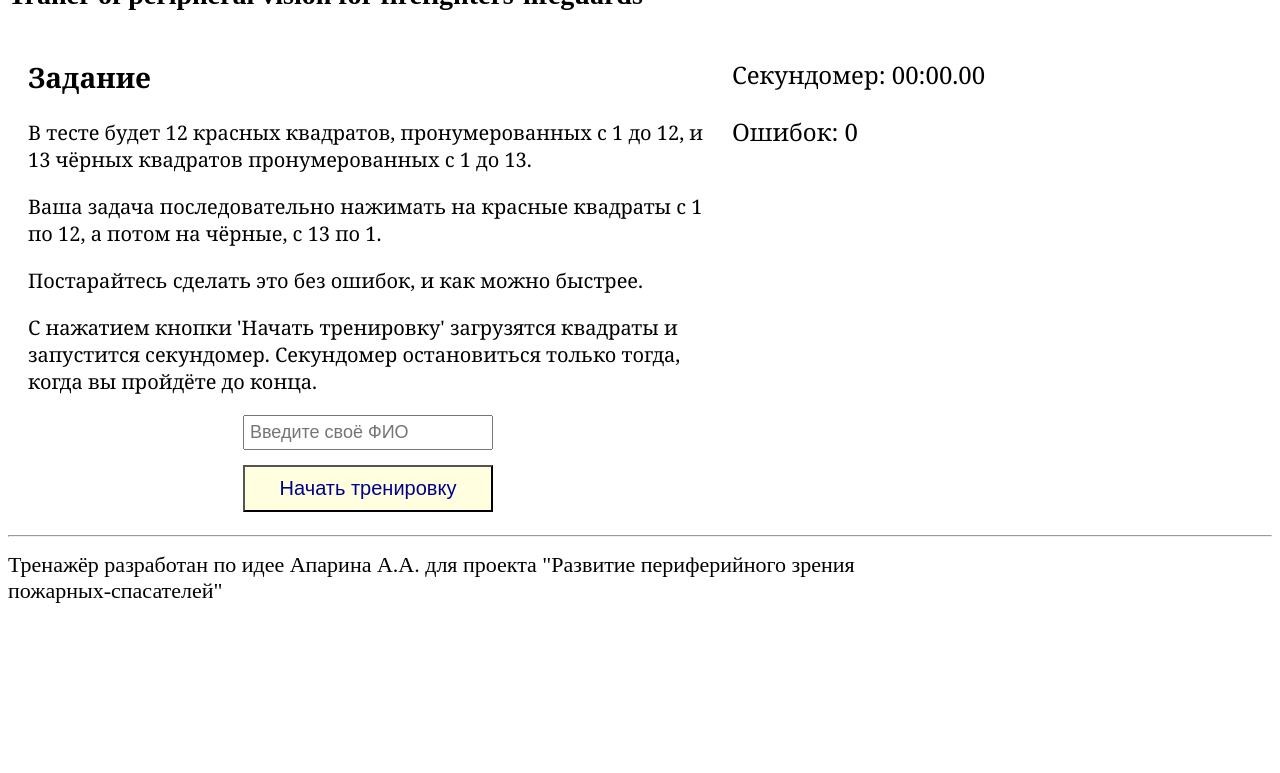
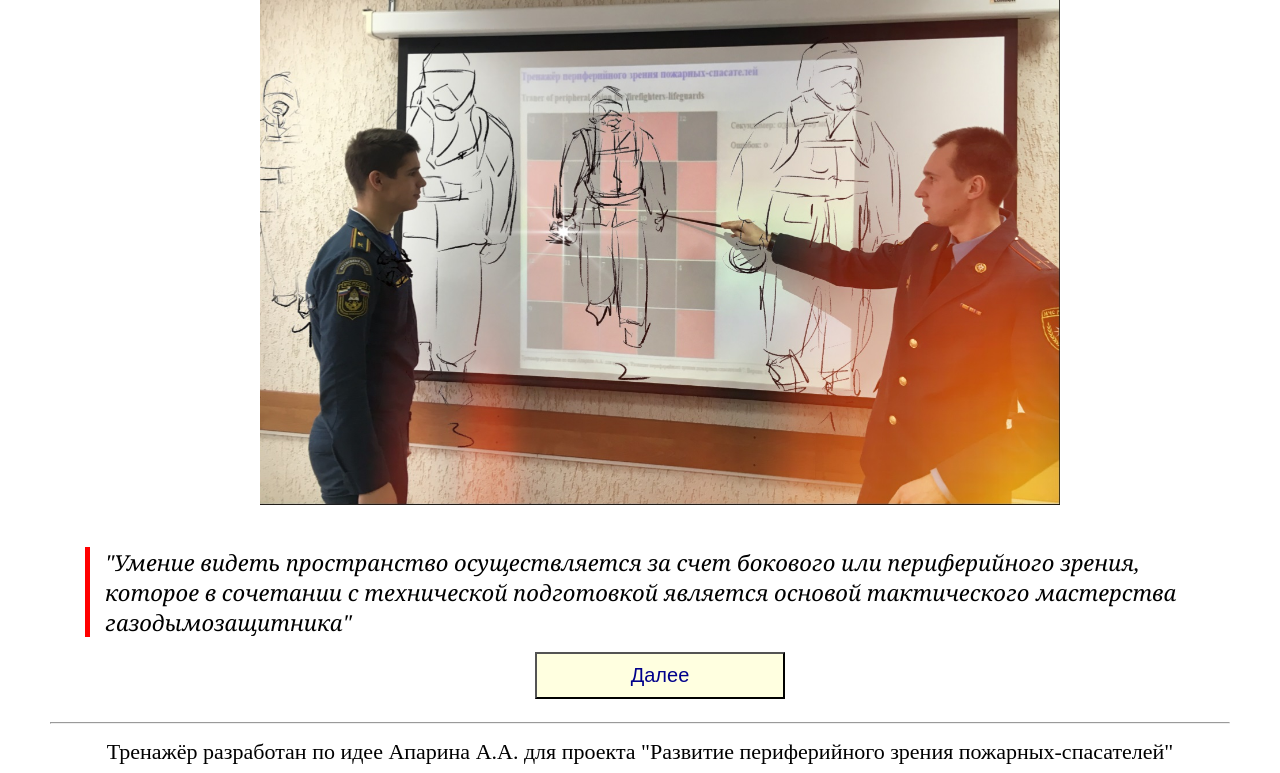
Before and after one commit to Aparin/traner-of-peripheral-vision, a website built with webpack: page dist/traner-of-peripheral-vision.html in a window 1280 px wide. Shown: the part 89-862 px from the top of the page. Before the commit the page ends 800 px from the top, so only its background shows below. Built offline with nearby package versions, Linux system fonts and the light colour scheme.

Commit message:
Added start page

```diff
--- a/package.json
+++ b/package.json
@@ -1,6 +1,6 @@
 {
     "name": "traner-of-peripheral-vision",
-    "version": "1.0.0",
+    "version": "1.0.1",
     "description": "",
     "main": "index.js",
     "scripts": {
--- a/src/index.js
+++ b/src/index.js
@@ -1,28 +1,15 @@
 /* eslint-disable no-undef */
 import './main.css';
-import { currentUser } from './state';
-import squaresToPage from './squaresToPage';
-import Stopwatch from './stopwatch';
-import level1Logic from './level1Logic';
-
-const startTest = () => {
-  currentUser.addName();
-  squaresToPage();
-  const stopwatch = new Stopwatch();
-  stopwatch.start();
-  return stopwatch;
-};
+import start from './start';
 
 root.innerHTML = `
-    <h2>Задание</h2>
-    <p>В тесте будет 12 красных квадратов, пронумерованных с 1 до 12, и 13 чёрных квадратов пронумерованных с 1 до 13.</p>
-    <p>Ваша задача последовательно нажимать на красные квадраты с 1 по 12, а потом на чёрные, с 13 по 1.</p>
-    <p>Постарайтесь сделать это без ошибок, и как можно быстрее.</p>
-    <p>С нажатием кнопки 'Начать тренировку' загрузятся квадраты и запустится секундомер. Секундомер остановиться только тогда, когда вы пройдёте до конца.</p>
-    <input id='name' placeholder="Введите своё ФИО" />
-    <button id = "buttonStart">Начать тренировку</button>
+  <img src="./img1.jpg" />
+  <br />
+  <div class="blockquote">
+  "Умение видеть пространство осуществляется за счет бокового или периферийного зрения, которое в сочетании с технической подготовкой является основой тактического мастерства газодымозащитника"
+  </div>
+  <button id = "buttonNext">Далее</button>
 `;
-buttonStart.onclick = () => {
-  const stopwatch = startTest();
-  level1Logic(stopwatch);
+buttonNext.onclick = () => {
+  start();
 };
--- a/src/main.css
+++ b/src/main.css
@@ -1,8 +1,31 @@
+#conteiner {
+    display: block;
+    margin: 0 auto;
+    width: 1180px;
+}
+
+img {
+    width: 800px;
+    display: block;
+    margin: 0 auto;
+}
+
+.blockquote {
+    border-left: red 5px solid;
+    margin: 15px;
+    padding-left: 15px;
+    font-family: Georgia, 'Times New Roman', Times, serif;
+    font-size: 22px;
+    font-style: italic;
+    line-height: 30px;
+}
+
 h1 {
-    color: blue;
-    margin: 0px auto;
+    color: red;
+    text-align: center;
+    padding-left: 40px;
     margin-bottom: 15px;
-    font-size: 32px;
+    font-size: 40px;
 }
 
 h2 {
@@ -11,11 +34,20 @@ h2 {
 
 #footer {
     font-size: 22px;
-    width: 900px;
+    width: 1180px;
     margin-top: 15px;
+    text-align: center;
 }
 
-#root {
+.rootStart {
+    width: 1180px;
+    display: inline-block;
+    font-size: 20px;
+    font-family: Georgia, 'Times New Roman', Times, serif;
+    padding: 0 20px;
+}
+
+.root {
     width: 680px;
     display: inline-block;
     font-size: 20px;
@@ -31,7 +63,7 @@ h2 {
     width: 236px;
 }
 
-#buttonStart {
+button {
     display: block;
     padding: 10px;
     margin: 0px auto;
@@ -47,7 +79,7 @@ h2 {
     vertical-align: top;
     font-family: Georgia, 'Times New Roman', Times, serif;
     font-size: 24px;
-    width: 500px;
+    width: 450px;
 }
 
 .red,
--- /dev/null
+++ b/src/start.js
@@ -0,0 +1,34 @@
+/* eslint-disable no-undef */
+import level1Logic from './level1Logic';
+import { currentUser } from './state';
+import squaresToPage from './squaresToPage';
+import Stopwatch from './stopwatch';
+
+const start = () => {
+  const startTest = () => {
+    currentUser.addName();
+    squaresToPage();
+    const stopwatch = new Stopwatch();
+    stopwatch.start();
+    return stopwatch;
+  };
+
+  root.innerHTML = `
+      <h2>Задание</h2>
+      <p>В тесте будет 12 красных квадратов, пронумерованных с 1 до 12, и 13 чёрных квадратов пронумерованных с 1 до 13.</p>
+      <p>Ваша задача последовательно нажимать на красные квадраты с 1 по 12, а потом на чёрные, с 13 по 1.</p>
+      <p>Постарайтесь сделать это без ошибок, и как можно быстрее.</p>
+      <p>С нажатием кнопки 'Начать тренировку' загрузятся квадраты и запустится секундомер. Секундомер остановиться только тогда, когда вы пройдёте до конца.</p>
+      <input id='name' placeholder="Введите своё ФИО" />
+      <button id = "buttonStart">Начать тренировку</button>
+  `;
+  buttonStart.onclick = () => {
+    root.style.width = '680px';
+    root.style.display = 'inline-block';
+    right.style.display = 'inline-block';
+    const stopwatch = startTest();
+    level1Logic(stopwatch);
+  };
+};
+
+export default start;
```
Also changed, not shown: README.md, dist/img1.jpg (added), dist/index.js, dist/tests.js, dist/traner-of-peripheral-vision.html.
